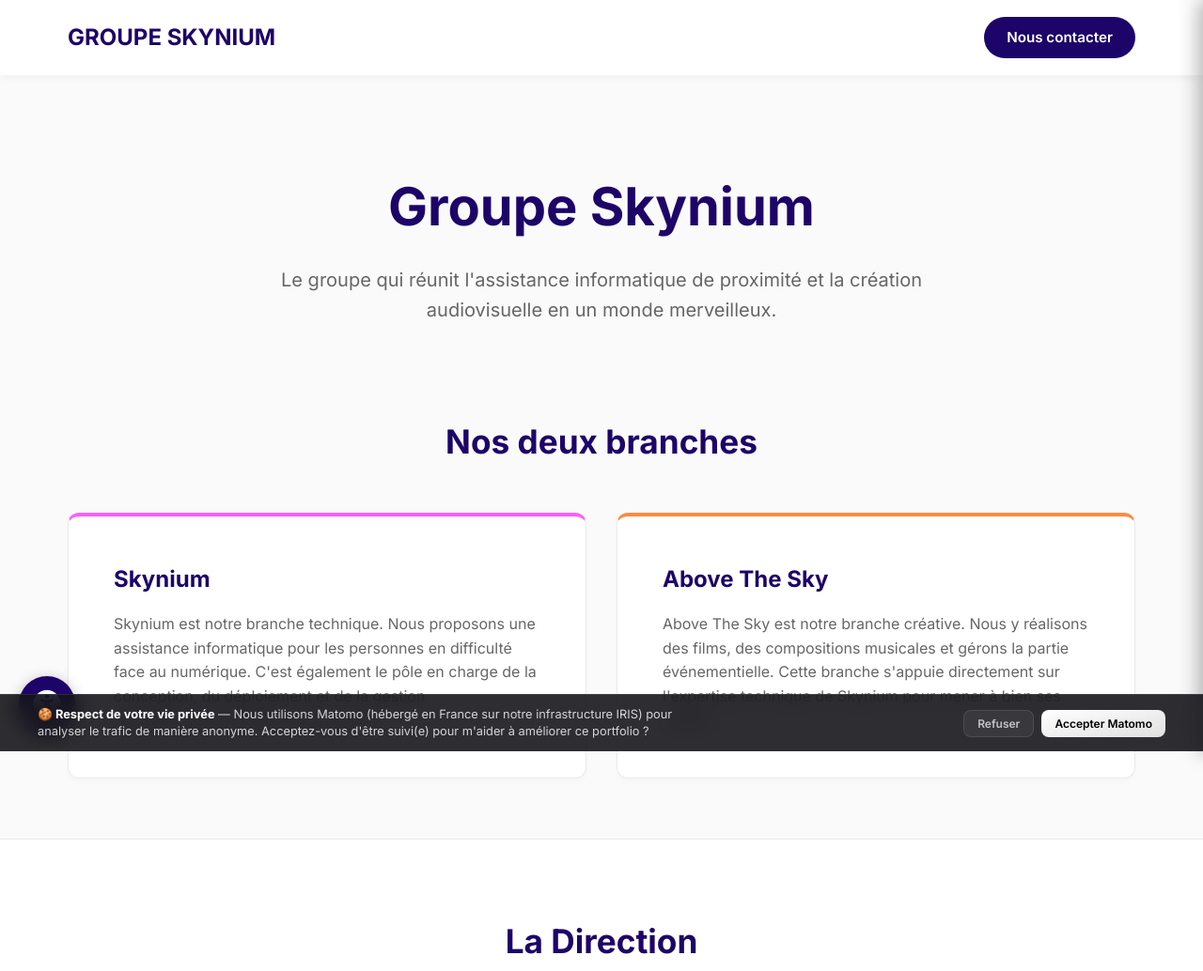
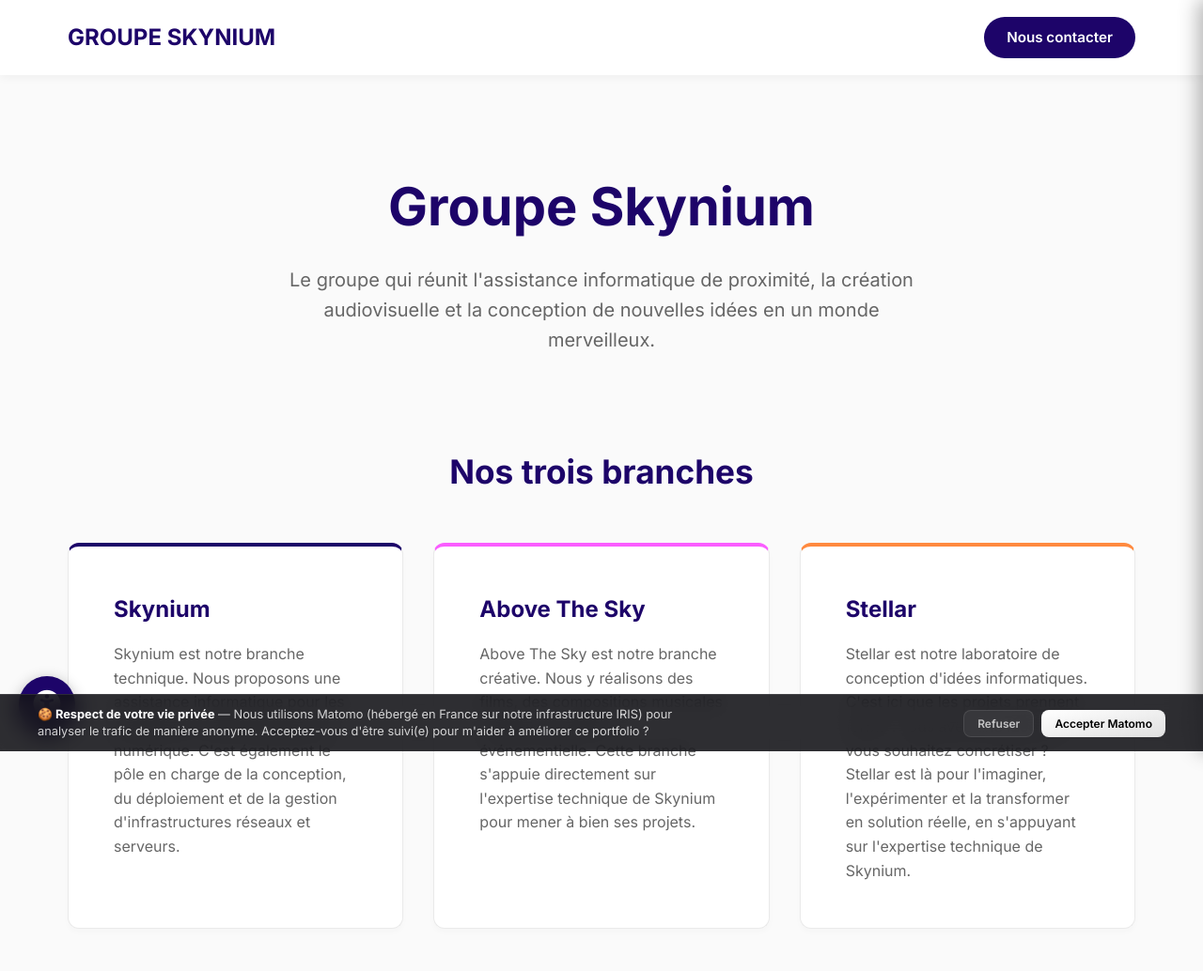
Before and after one commit to Skyf0069/GroupeSkynium, a plain HTML site: page index.html in a window 1280 px wide. Shown: the top 1034 px of the page at 94% size. Drawn offline with Linux system fonts and the light colour scheme.

Commit message:
Ajout de Stellar

```diff
--- a/index.html
+++ b/index.html
@@ -332,12 +332,12 @@
         <!-- Hero Section -->
         <section class="hero container">
             <h1>Groupe Skynium</h1>
-            <p>Le groupe qui réunit l'assistance informatique de proximité et la création audiovisuelle en un monde merveilleux.</p>
+            <p>Le groupe qui réunit l'assistance informatique de proximité, la création audiovisuelle et la conception de nouvelles idées en un monde merveilleux.</p>
         </section>
 
         <!-- Branches Section -->
         <section class="container">
-            <h2 class="section-title">Nos deux branches</h2>
+            <h2 class="section-title">Nos trois branches</h2>
             <div class="branches-grid">
 
                 <div class="card skynium">
@@ -348,6 +348,11 @@
                 <div class="card ats">
                     <h3>Above The Sky</h3>
                     <p>Above The Sky est notre branche créative. Nous y réalisons des films, des compositions musicales et gérons la partie événementielle. Cette branche s'appuie directement sur l'expertise technique de Skynium pour mener à bien ses projets.</p>
+                </div>
+
+                <div class="card stellar">
+                    <h3>Stellar</h3>
+                    <p>Stellar est notre laboratoire de conception d'idées informatiques. C'est ici que les projets prennent forme : vous avez une idée que vous souhaitez concrétiser ? Stellar est là pour l'imaginer, l'expérimenter et la transformer en solution réelle, en s'appuyant sur l'expertise technique de Skynium.</p>
                 </div>
 
             </div>
--- a/ressources/style.css
+++ b/ressources/style.css
@@ -146,8 +146,9 @@
     box-shadow: 0 10px 20px rgba(0,0,0,0.05);
 }
 
-.card.skynium { border-top-color: var(--secondary); }
-.card.ats { border-top-color: var(--tertiary); }
+.card.skynium { border-top-color: var(--primary); }
+.card.ats { border-top-color: var(--secondary); }
+.card.stellar { border-top-color: var(--tertiary); }
 
 .card h3 {
     font-size: 1.5rem;
```
Also changed, not shown: 3 other files.
